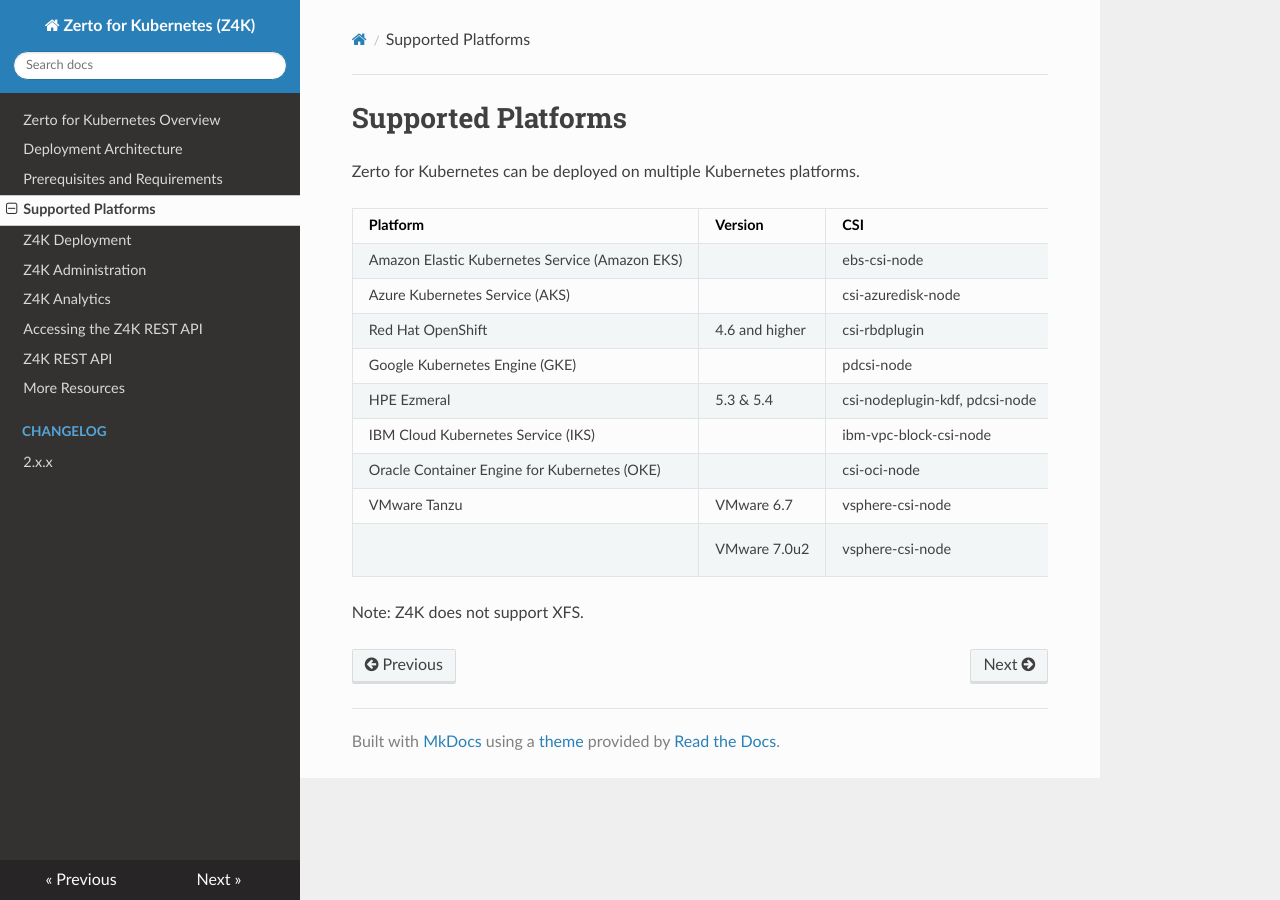
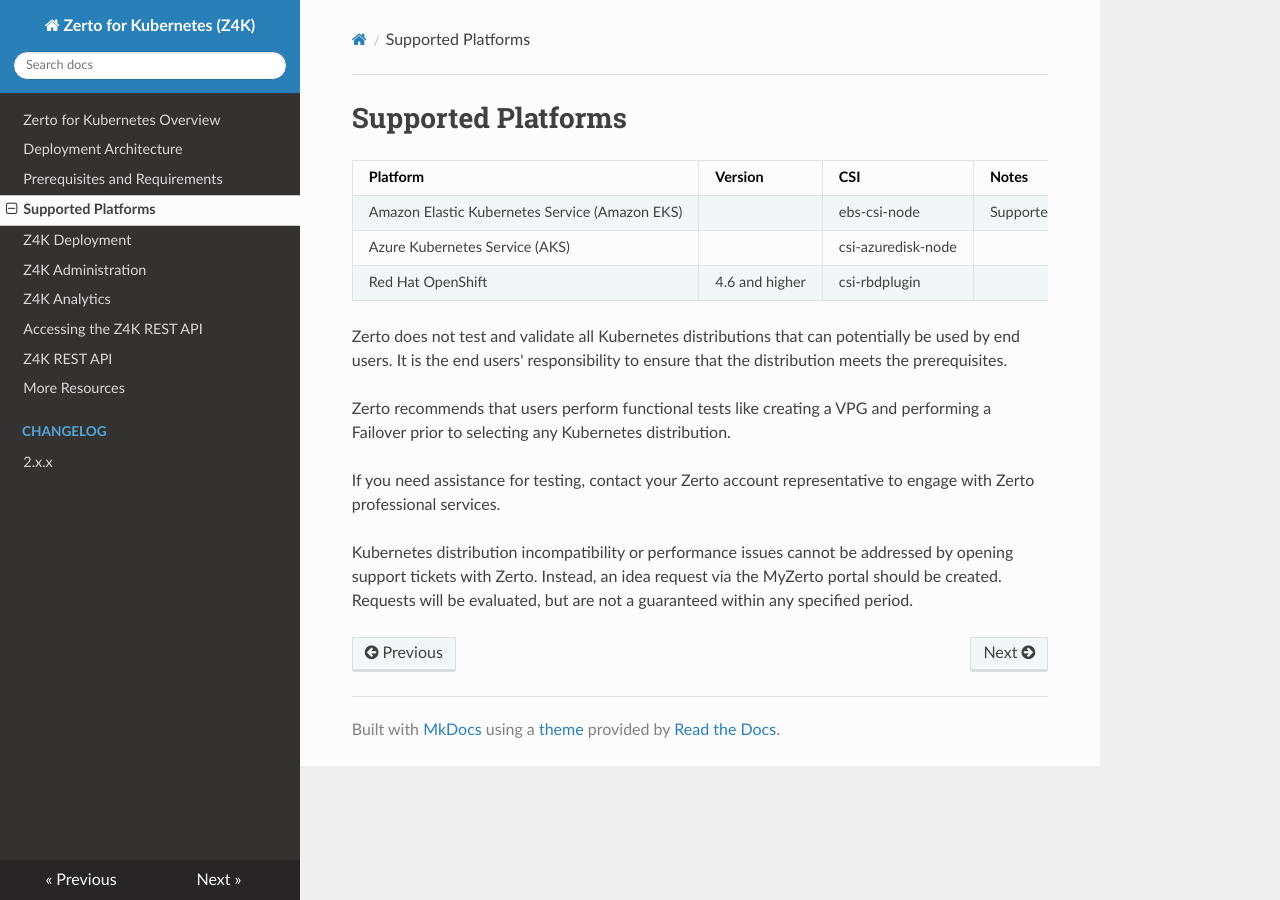
Before and after one commit to ZertoPublic/Z4K, an MkDocs documentation site: the page built from docs/SupportedPlatforms.md, in a window 1280 px wide. Built offline with MkDocs 1.6.1, drawn with Linux system fonts in a browser that asks for light colours.

Commit message:
Update SupportedPlatforms.md

```diff
--- a/docs/SupportedPlatforms.md
+++ b/docs/SupportedPlatforms.md
@@ -1,17 +1,15 @@
 # Supported Platforms
-
-Zerto for Kubernetes can be deployed on multiple Kubernetes platforms.
 
 | Platform                             | Version  |  CSI| Notes |
 | ------------------------------------ |--|--- |--- |
 | Amazon Elastic Kubernetes Service (Amazon EKS)|  | ebs-csi-node | Supported up to version 1.22  |
 | Azure Kubernetes Service (AKS)|   |  csi-azuredisk-node   |  |
-| Red Hat OpenShift | 4.6 and higher  |csi-rbdplugin  |  |
-| Google Kubernetes Engine (GKE)|   | pdcsi-node | COS nodes are not supported. Therefore, Autopilot deployment is not supported.|  |
-| HPE Ezmeral | 5.3 & 5.4 |csi-nodeplugin-kdf, pdcsi-node|  |
-| IBM Cloud Kubernetes Service (IKS) |  | ibm-vpc-block-csi-node |   |
-| Oracle Container Engine for Kubernetes (OKE) |   |csi-oci-node |Supported in combination with Rook. |
-| VMware Tanzu  | VMware 6.7 | vsphere-csi-node |Supported in combination with Rook. |
-|   | VMware 7.0u2 |vsphere-csi-node |Full native support. <br> Kubernetes 1.19.9\1.20.5 or higher (CSI Block device support) on top of Tanzu Kubernetes Grid (TKG) is supported.  ||
+| Red Hat OpenShift | 4.6 and higher  |csi-rbdplugin  |  ||
 
-<span class="Note">Note: Z4K does not support XFS. </span>
+Zerto does not test and validate all Kubernetes distributions that can potentially be used by end users. It is the end users' responsibility to ensure that the distribution meets the prerequisites.
+
+Zerto recommends that users perform functional tests like creating a VPG and performing a Failover prior to selecting any Kubernetes distribution.
+
+If you need assistance for testing, contact your Zerto account representative to engage with Zerto professional services.
+
+<span class="Note">Kubernetes distribution incompatibility or performance issues cannot be addressed by opening support tickets with Zerto. Instead, an idea request via the MyZerto portal should be created. Requests will be evaluated, but are not a guaranteed within any specified period.</span>
```
